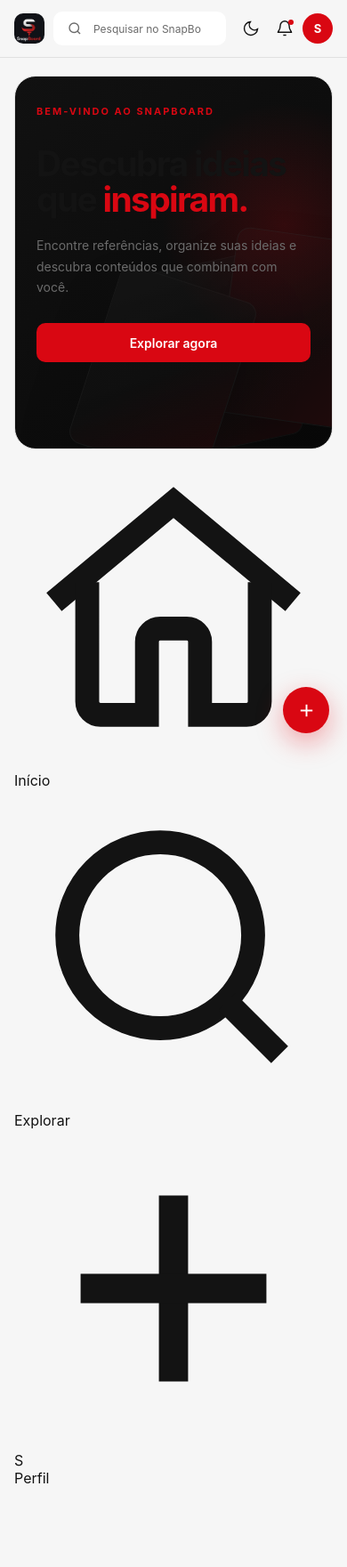
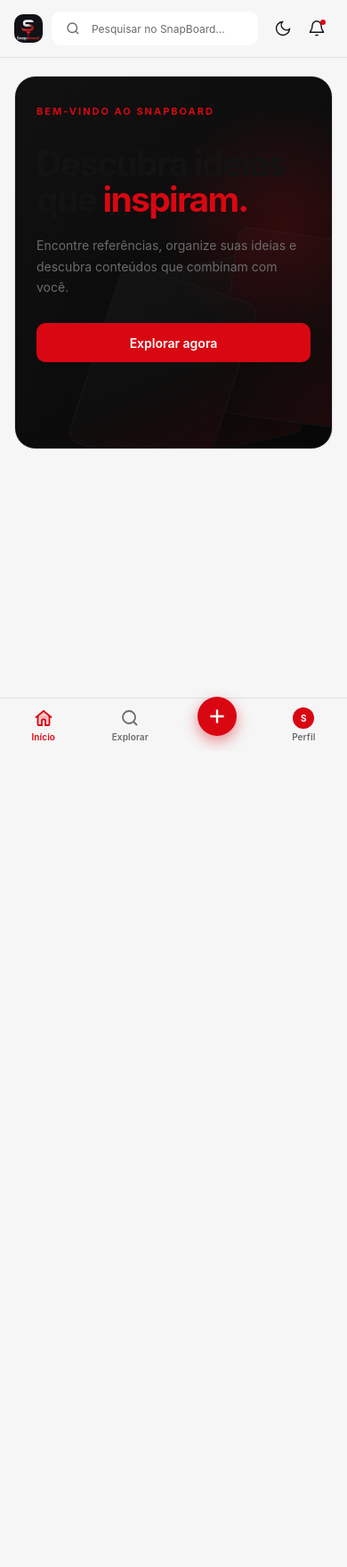
Before and after one commit to Thiagosilva021/SnapBoard, a Flask app: page / in a window 390 px wide. Shown: the whole page at 89% size. After the commit the page ends 841 px from the top, so only its background shows below. Run offline with Flask 3, Linux system fonts and the light colour scheme; the visitor is signed in with stand-in values (Sample User, id 1).

Commit message:
Add files via upload

```diff
--- a/snapboard/static/css/base.css
+++ b/snapboard/static/css/base.css
@@ -288,50 +288,126 @@
     object-fit: cover;
 }
 
-/* MENU MOBILE (hambúrguer) */
+/* =====================================================
+   BARRA DE NAVEGAÇÃO INFERIOR (mobile)
+   Visível só até 767px — de 768px pra cima, a navegação
+   principal (.navigation, no topo) já fica visível, então
+   não existe intervalo de tela sem nenhuma navegação.
+===================================================== */
 
-.nav-toggle {
+.bottom-nav {
     display: none;
-    width: 40px;
-    height: 40px;
+}
+
+@media (max-width: 767px) {
+
+    .bottom-nav {
+        position: fixed;
+        left: 0;
+        right: 0;
+        bottom: 0;
+        z-index: 100;
+        display: flex;
+        align-items: stretch;
+        justify-content: space-around;
+        height: 60px;
+        padding-bottom: env(safe-area-inset-bottom, 0px);
+        background: color-mix(in srgb, var(--background) 94%, transparent);
+        backdrop-filter: blur(16px);
+        border-top: 1px solid var(--border);
+    }
+
+    /* Dá espaço pro conteúdo não ficar escondido atrás da barra fixa */
+    body {
+        padding-bottom: calc(60px + env(safe-area-inset-bottom, 0px));
+    }
+
+    /* Toasts não podem aparecer por trás/em cima da barra inferior */
+    .toast-stack {
+        bottom: calc(60px + 16px + env(safe-area-inset-bottom, 0px));
+    }
+}
+
+.bottom-nav-item {
+    flex: 1;
+    display: flex;
+    flex-direction: column;
     align-items: center;
     justify-content: center;
-    border: none;
-    border-radius: 50%;
-    background: transparent;
-    color: var(--text);
+    gap: 3px;
+    color: var(--text-secondary);
+    transition: color .15s ease, transform .15s ease;
 }
 
-.nav-toggle:hover {
-    background: var(--surface-hover);
+.bottom-nav-item:active {
+    transform: scale(.92);
 }
 
-.nav-toggle svg {
-    width: 22px;
-    height: 22px;
+.bottom-nav-item svg {
+    width: 24px;
+    height: 24px;
+    flex-shrink: 0;
 }
 
-.mobile-nav-panel {
-    display: none;
-    position: fixed;
-    inset: var(--navbar-height) 0 0 0;
-    z-index: 99;
-    padding: 18px;
-    background: var(--background);
-    border-top: 1px solid var(--border);
+.bottom-nav-item span {
+    font-size: 10px;
+    font-weight: 600;
+    letter-spacing: .01em;
 }
 
-.mobile-nav-panel.open {
-    display: block;
+.bottom-nav-item.active {
+    color: var(--primary);
 }
 
-.mobile-nav-panel a {
-    display: block;
-    padding: 14px 12px;
-    border-bottom: 1px solid var(--border);
-    color: var(--text);
-    font-size: 15px;
-    font-weight: 500;
+.bottom-nav-item.active svg {
+    fill: color-mix(in srgb, var(--primary) 18%, transparent);
+}
+
+.bottom-nav-avatar {
+    width: 24px;
+    height: 24px;
+    border-radius: 50%;
+    display: grid;
+    place-items: center;
+    background: var(--primary);
+    color: #fff;
+    font-size: 10px;
+    font-weight: 700;
+    overflow: hidden;
+    border: 2px solid transparent;
+}
+
+.bottom-nav-item.active .bottom-nav-avatar {
+    border-color: var(--primary);
+}
+
+.bottom-nav-avatar img {
+    width: 100%;
+    height: 100%;
+    object-fit: cover;
+}
+
+/* Botão "Criar", elevado e em destaque no centro da barra */
+
+.bottom-nav-create {
+    position: relative;
+}
+
+.bottom-nav-create svg {
+    width: 26px;
+    height: 26px;
+    color: #fff;
+    background: var(--primary);
+    border-radius: 50%;
+    padding: 9px;
+    box-sizing: content-box;
+    transform: translateY(-10px);
+    box-shadow: 0 6px 16px color-mix(in srgb, var(--primary) 45%, transparent);
+    transition: transform .15s ease, box-shadow .15s ease;
+}
+
+.bottom-nav-create:active svg {
+    transform: translateY(-10px) scale(.92);
 }
 
 /* =====================================================
@@ -419,21 +495,22 @@
    RESPONSIVIDADE DA NAVBAR
 ===================================================== */
 
-@media (max-width: 1000px) {
+@media (max-width: 767px) {
+
+    :root {
+        --navbar-height: 58px;
+    }
+
+    /* A partir daqui a navegação principal é a barra inferior;
+       o topo fica só com logo, busca e tema. */
 
     .navigation {
         display: none;
     }
 
-    .nav-toggle {
-        display: inline-flex;
-    }
-}
-
-@media (max-width: 700px) {
-
-    :root {
-        --navbar-height: 62px;
+    .create-button,
+    .navbar-actions .profile-link {
+        display: none;
     }
 
     .navbar {
@@ -446,8 +523,8 @@
     }
 
     .logo img {
-        width: 34px;
-        height: 34px;
+        width: 32px;
+        height: 32px;
     }
 
     .search input {
@@ -455,18 +532,9 @@
         font-size: 12px;
     }
 
-    .create-button {
-        display: none;
-    }
-
     .icon-button {
         width: 36px;
         height: 36px;
-    }
-
-    .profile-avatar {
-        width: 34px;
-        height: 34px;
     }
 }
 
--- a/snapboard/static/css/home.css
+++ b/snapboard/static/css/home.css
@@ -813,6 +813,18 @@
 }
 
 
+/* A barra de navegação inferior já cobre a ação de criar
+   postagem a partir daqui — evita sobrepor os dois botões. */
+@media (max-width: 767px) {
+
+    .floating-create {
+
+        display: none;
+    }
+
+}
+
+
 @media (max-width: 400px) {
 
     .search-input {
--- a/snapboard/static/css/perfil.css
+++ b/snapboard/static/css/perfil.css
@@ -262,6 +262,12 @@
     opacity: .6;
 
     cursor: not-allowed;
+}
+
+
+.follow-button:active {
+
+    transform: scale(.96);
 }
 
 
```
Also changed, not shown: snapboard/static/css/feed.css (+20 -49 lines).
